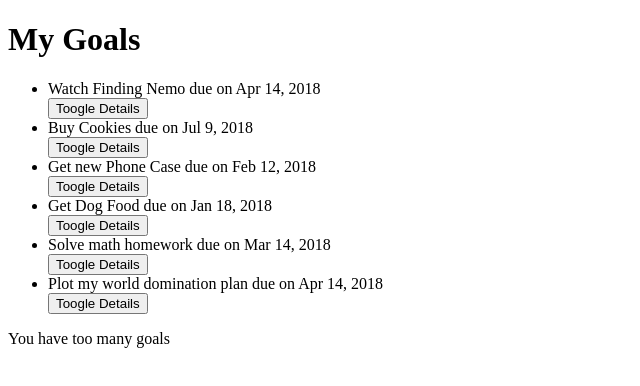
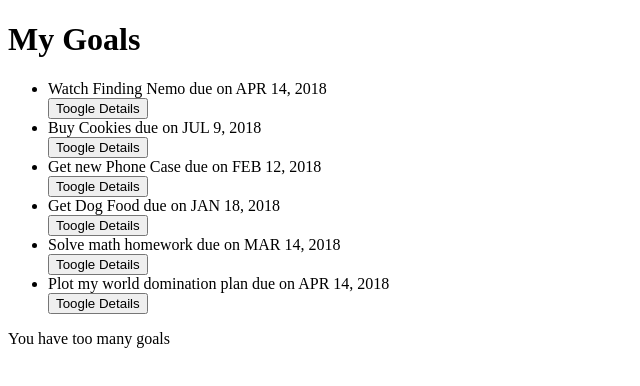
Before and after one commit to Mikemike-22/goals, an Angular app: page / in a window 1280 px wide. Shown: the top 386 px of the page, without its empty margins (0-640 px from the left). Built offline with nearby package versions, Linux system fonts and the light colour scheme.

Commit message:
add pipe for transforming date to uppercase

```diff
--- a/src/app/goal/goal.component.html
+++ b/src/app/goal/goal.component.html
@@ -1,7 +1,7 @@
 <h1>My Goals</h1>
 <ul>
     <div *ngFor='let goal of goals;let i = index'>
-        <li  id="{{i}}" appStrikethrough>{{goal.name}} due on {{goal.completeDate|date}}</li>
+        <li  id="{{i}}" appStrikethrough>{{goal.name}} due on {{goal.completeDate|date|uppercase}}</li>
         <button  (click)='toogleDetails(i)'>Toogle Details</button>
 
     <app-goal-details *ngIf="goal.showDescription" [goal]='goal' (isComplete)= 'completeGoal($event,i)'></app-goal-details>
```
